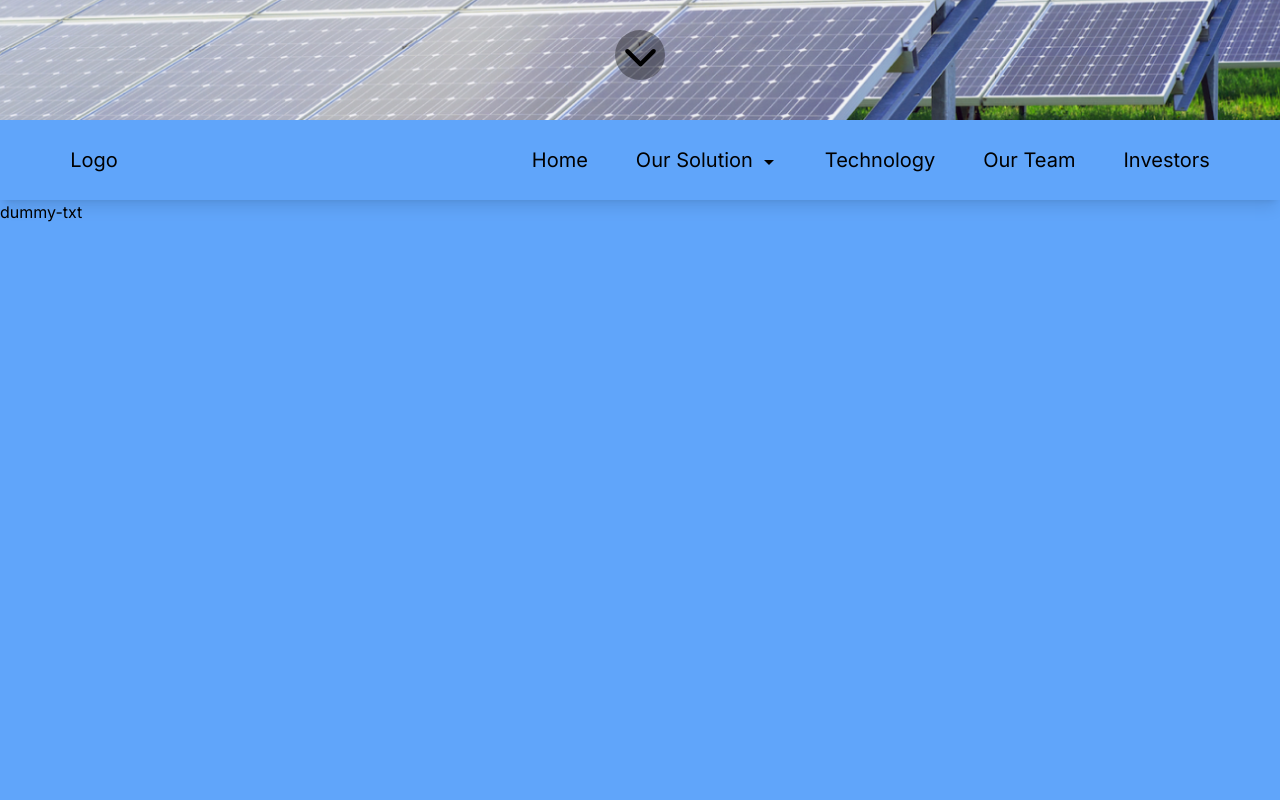
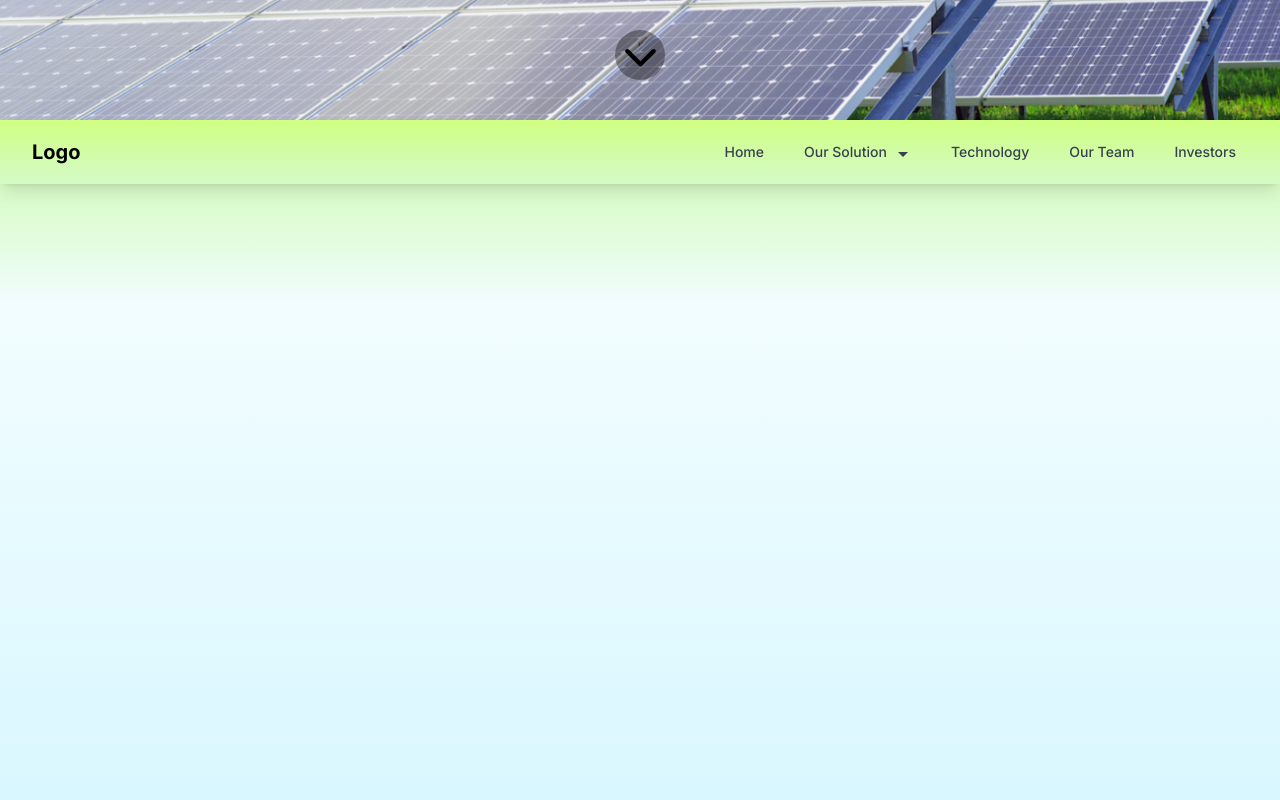
Before and after one commit to AdityaSaiKonduri/TTGEFpvt, a Next.js app: page / in a window 1280 px wide. Shown: the part 680-1480 px from the top of the page. Built offline with nearby package versions, Linux system fonts and the light colour scheme.

Commit message:
Gradient

```diff
--- a/src/app/_components/Dummy.jsx
+++ b/src/app/_components/Dummy.jsx
@@ -4,7 +4,7 @@ import Navbar from './navbar'
 const Dummy = () => {
   return (
     <div className='w-full h-screen bg-blue-400'>
-        <Navbar/>
+        {/* <Navbar/> */}
         dummy-txt
     </div>
   )
--- a/src/app/_components/LandingPage.jsx
+++ b/src/app/_components/LandingPage.jsx
@@ -3,8 +3,8 @@ import Navbar from './navbar'
 
 const LandingPage = () => {
   return (
-    <main>
-
+    <main className = "h-screen bg_custom_gradient">
+      <Navbar/>
     </main>
   )
 }
--- a/src/app/_components/navbar.jsx
+++ b/src/app/_components/navbar.jsx
@@ -4,110 +4,90 @@ import React, { useState } from 'react';
 
 const Navbar = () => {
   const [open, setOpen] = useState(false);
-  const [open1, setOpen1] = useState(false);
-  const [toggle, settoggle] = useState(false);
+  const [mobileOpen, setMobileOpen] = useState(false);
 
-  const dropdown = () => {
-    setOpen(!open);
-    console.log(open);
-  }
-
-  const dropdown1 = () => {
-    setOpen1(!open1);
-    console.log(open1);
-  }
-
-  const Toggle = () => {
-    settoggle(!toggle);
-    console.log(toggle);
-  }
+  const toggleDropdown = () => setOpen(!open);
+  const toggleMobileMenu = () => setMobileOpen(!mobileOpen);
 
   return (
-    <>
-      <div className="sm:items-center sm:flex sm:flex-row sm:justify-evenly gap-96 sm:w-full hidden h-20 shadow-lg">
-        <div className="flex ml-10 text-xl">Logo</div>
-        <div className="flex gap-2">
-          <div className="sm:mr-10 sm:cursor-pointer sm:text-xl">Home</div>
+    <nav className="bg-transparent shadow-lg sticky top-0">
+      <div className="max-w-7xl mx-auto px-4 sm:px-6 lg:px-8">
+        <div className="flex justify-between h-16">
+          <div className="flex items-center">
+            <div className="flex-shrink-0 flex items-center">
+              <span className="text-xl font-bold">Logo</span>
+            </div>
+          </div>
 
-          <div className="sm:relative sm:mr-10 sm:cursor-pointer sm:text-xl flex items-center">
+          <div className="hidden md:flex items-center space-x-4">
+            <a href="#" className="text-gray-700 hover:text-gray-900 px-3 py-2 rounded-md text-sm font-medium">Home</a>
+
+            <div className="relative">
+              <button
+                onClick={toggleDropdown}
+                className="text-gray-700 hover:text-gray-900 px-3 py-2 rounded-md text-sm font-medium flex items-center"
+              >
                 Our Solution
-            <button onClick={dropdown}>
                 <svg width="24" height="24" fill="none" xmlns="http://www.w3.org/2000/svg" className="w-5 h-5 ml-1">
-                <path d="M7 10l5 5 5-5H7z" fill="currentColor" />
+                <path d="M7 10l5 5 5-5H7z" fill="currentColor"/>
                 </svg>
               </button>
 
               {open && (
-              <div className="sm:absolute sm:mt-36 sm:left-0 sm:w-56 bg-white border rounded-2xl shadow-lg transition-all duration-1000 ease-in-out">
-                <div className="p-2">
-                  <div className="sm:py-1 sm:px-4 hover:bg-gray-100 cursor-pointer">Why energyflow?</div>
-                  <div className="sm:py-1 sm:px-4 hover:bg-gray-100 cursor-pointer">Applications</div>
-                </div>
+                <div className="absolute right-0 mt-2 w-48 bg-white rounded-md shadow-lg py-1">
+                  <a href="#" className="block px-4 py-2 text-sm text-gray-700 hover:bg-gray-100">Why energyflow?</a>
+                  <a href="#" className="block px-4 py-2 text-sm text-gray-700 hover:bg-gray-100">Applications</a>
                 </div>
               )}
             </div>
 
-          <div className="sm:mr-10 sm:cursor-pointer sm:text-xl">Technology</div>
-          <div className="sm:mr-10 sm:cursor-pointer sm:text-xl">Our Team</div>
-          <div className="sm:mr-10 sm:cursor-pointer sm:text-xl">Investors</div>
+            <a href="#" className="text-gray-700 hover:text-gray-900 px-3 py-2 rounded-md text-sm font-medium">Technology</a>
+            <a href="#" className="text-gray-700 hover:text-gray-900 px-3 py-2 rounded-md text-sm font-medium">Our Team</a>
+            <a href="#" className="text-gray-700 hover:text-gray-900 px-3 py-2 rounded-md text-sm font-medium">Investors</a>
           </div>
-      </div>
-      <div className="sm:hidden">
-        <div className="flex items-center justify-between h-10 items-center bg-transparent">
-          <div className="ml-10">
-            Logo
-          </div>
-          <div className="relative mr-10">
-            <div className="relative" onClick={Toggle}>
+
+          <div className="md:hidden flex items-center">
+            <button
+              onClick={toggleMobileMenu}
+              className="inline-flex items-center justify-center p-2 rounded-md text-gray-400 hover:text-gray-500 hover:bg-gray-100 focus:outline-none focus:ring-2 focus:ring-inset focus:ring-indigo-500"
+            >
               <svg width="30" height="30" viewBox="0 0 24 24" fill="none" xmlns="http://www.w3.org/2000/svg">
                 <rect x="4" y="6" width="16" height="2" fill="currentColor" />
                 <rect x="4" y="11" width="16" height="2" fill="currentColor" />
                 <rect x="4" y="16" width="16" height="2" fill="currentColor" />
               </svg>
+            </button>
           </div>
-            {toggle && (
-              <div className="absolute mt-30 right-1 w-64 flex justify-start transition-all duration-1000 ease-in-out">
-                <div className="p-2 bg-white border rounded-xl shadow-lg w-full">
-                  <div className="cursor-pointer hover:bg-gray-100">
-                    Home
         </div>
-                  <div className="mt-1 cursor-pointer hover:bg-gray-100 w-full">
+      </div>
+
+      {mobileOpen && (
+        <div className="md:hidden sticky bg-none">
+          <div className="px-2 pt-2 pb-3 space-y-1 sm:px-3 bg-none">
+            <a href="#" className="block px-3 py-2 rounded-md text-base font-medium text-gray-700 hover:text-gray-900 hover:bg-gray-50">Home</a>
+            <button
+              className="w-full text-left px-3 py-2 rounded-md text-base font-medium text-gray-700 hover:text-gray-900 hover:bg-gray-50"
+            >
               Our Solution
-                    <button onClick={dropdown1}>
-                      <svg width="24" height="24" fill="none" xmlns="http://www.w3.org/2000/svg" className="w-4 h-4 ml-1 pt-1">
+                    <button onClick={toggleDropdown}>
+                      <svg width="30" height="30" fill="none" xmlns="http://www.w3.org/2000/svg" className="w-5 h-5 ml-1 pt-1">
                         <path d="M7 10l5 5 5-5H7z" fill="currentColor" />
                       </svg>
                     </button>
+            </button>
+            {open && (
+              <div className="pl-6">
+                <a href="#" className="block px-3 py-2 rounded-md text-base font-medium text-gray-700 hover:text-gray-900 hover:bg-gray-50">Why energyflow?</a>
+                <a href="#" className="block px-3 py-2 rounded-md text-base font-medium text-gray-700 hover:text-gray-900 hover:bg-gray-50">Applications</a>
               </div>
-                  {open1 && (
-                    <div>
-                      <div className="mt-1 pl-10 cursor-pointer bg-transparent hover:bg-gray-100">
-                        Why energyflow?
-                      </div>
-                      <div className="mt-1 pl-10 cursor-pointer hover:bg-gray-100 w-full">
-                        Applications
-                      </div>
-                    </div>
-
             )}
-
-                  <div className="mt-1 cursor-pointer hover:bg-gray-100">
-                    Technology
-                  </div>
-                  <div className="mt-1 cursor-pointer hover:bg-gray-100 w-full">
-                    Our Team
-                  </div>
-                  <div className="mt-1 cursor-pointer hover:bg-gray-100 w-full">
-                    Investors
-                  </div>
-
+            <a href="#" className="block px-3 py-2 rounded-md text-base font-medium text-gray-700 hover:text-gray-900 hover:bg-gray-50">Technology</a>
+            <a href="#" className="block px-3 py-2 rounded-md text-base font-medium text-gray-700 hover:text-gray-900 hover:bg-gray-50">Our Team</a>
+            <a href="#" className="block px-3 py-2 rounded-md text-base font-medium text-gray-700 hover:text-gray-900 hover:bg-gray-50">Investors</a>
           </div>
         </div>
       )}
-          </div>
-        </div>
-      </div>
-    </>
+    </nav>
   );
 };
 
--- a/src/app/globals.css
+++ b/src/app/globals.css
@@ -11,3 +11,17 @@
   background-size: cover;
   overflow-x: hidden;
 }
+
+.bg_custom_gradient {
+  background: rgb(207, 255, 129);
+  background: linear-gradient(
+    180deg,
+    rgba(207, 255, 129, 1) 0%,
+    rgba(212, 251, 192, 1) 7%,
+    rgba(242, 253, 255, 1) 23%,
+    rgba(217, 247, 255, 1) 85%,
+    rgba(134, 213, 253, 1) 90%,
+    rgba(117, 192, 255, 1) 95%,
+    rgba(110, 182, 255, 1) 100%
+  );
+}
--- a/src/app/page.jsx
+++ b/src/app/page.jsx
@@ -9,7 +9,7 @@ const page = () => {
     <main>
       <LandingImage />
       {/* <Navbar/> */}
-      <Dummy />
+      {/* <Dummy /> */}
       <LandingPage />
     </main>
   )
```
Lines whose indentation alone changed are shown as unchanged.
